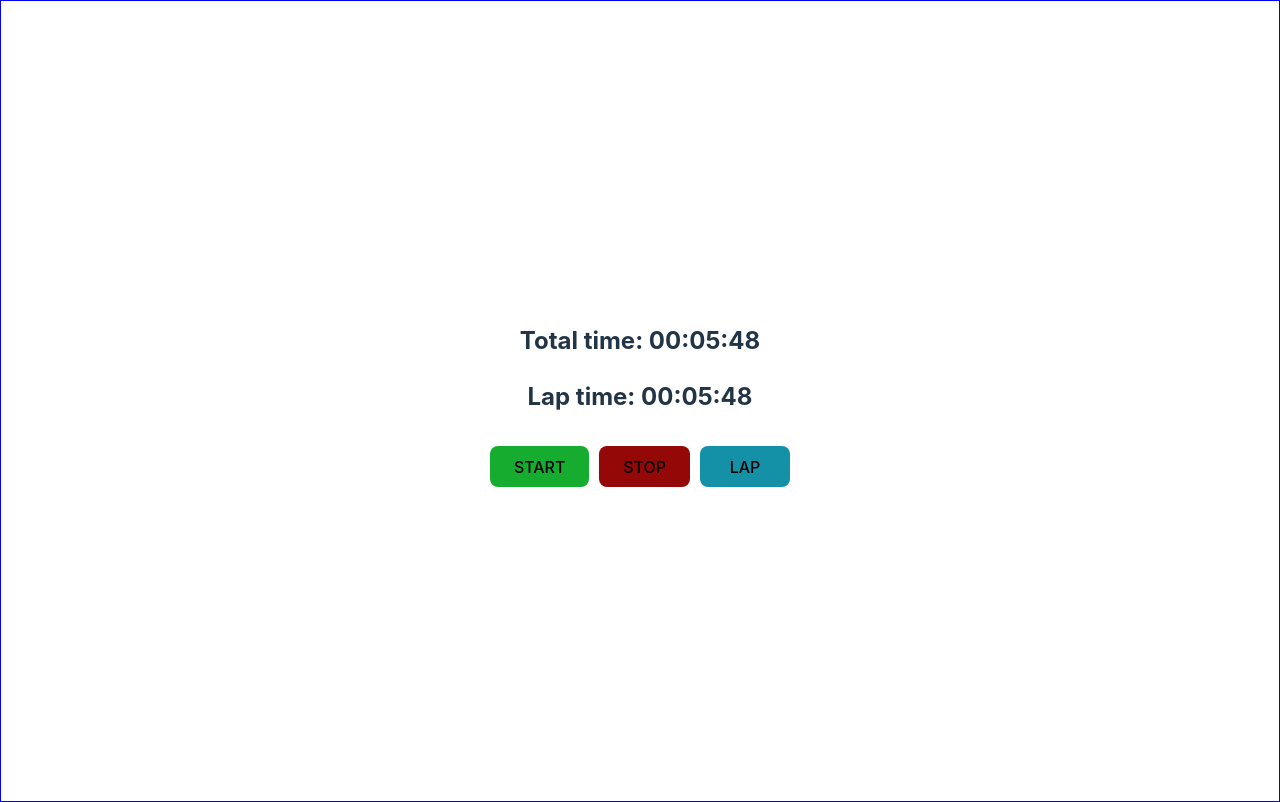
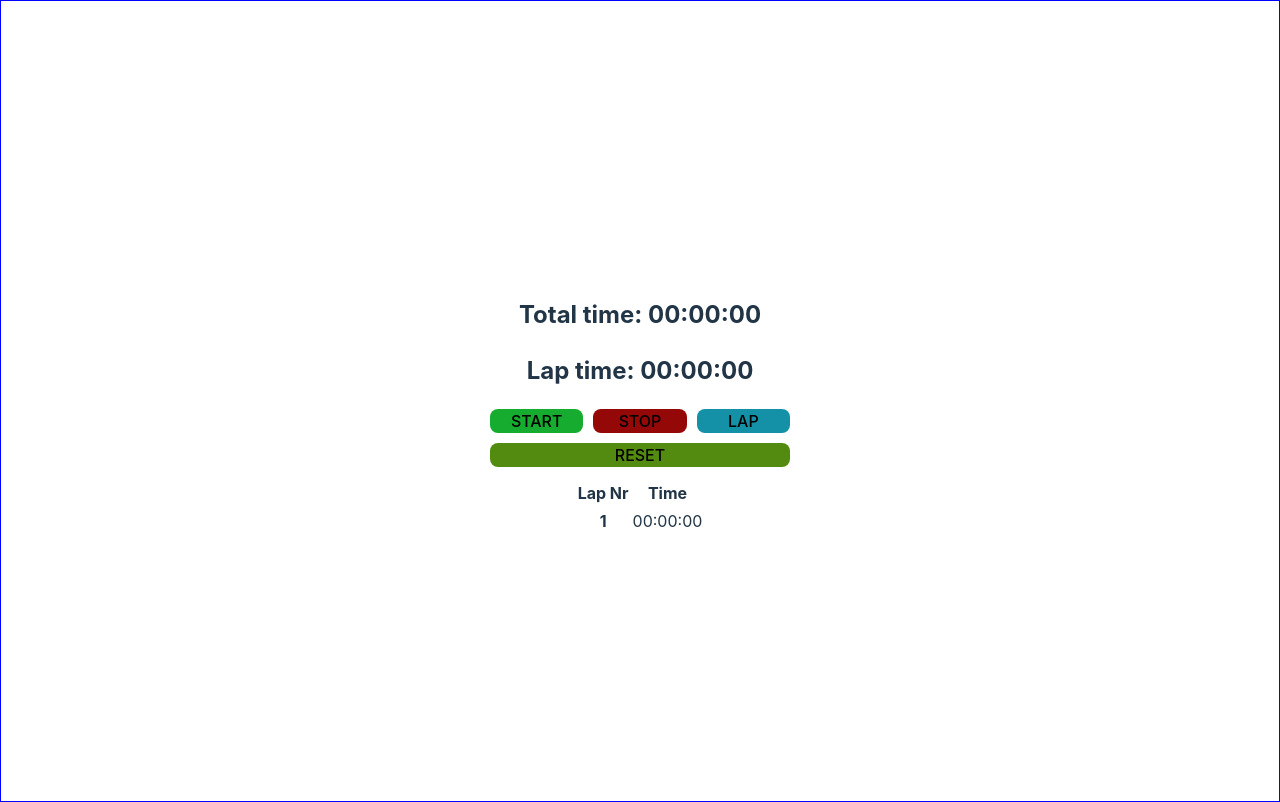
Before and after one commit to LukaMazione-React-js/stopwatch-project_2, a React (Vite) app: page / in a window 1280 px wide. Built offline with nearby package versions, Linux system fonts and the light colour scheme.

Commit message:
Corrected Stopwatch.tsx and added RESET button

```diff
--- a/package.json
+++ b/package.json
@@ -22,7 +22,7 @@
     "eslint-plugin-react-hooks": "^5.1.0-rc.0",
     "eslint-plugin-react-refresh": "^0.4.9",
     "globals": "^15.9.0",
-    "sass": "^1.79.4",
+    "sass-embedded": "^1.79.4",
     "typescript": "^5.5.3",
     "typescript-eslint": "^8.0.1",
     "vite": "^5.4.1"
--- a/src/App.scss
+++ b/src/App.scss
@@ -1,4 +1,8 @@
 #root {
+  display: flex;
+  flex-direction: column;
+  justify-content: center;
+  align-items: center;
   max-width: 1280px;
   margin: 0 auto;
   padding: 2rem;
--- a/src/Button/Button.tsx
+++ b/src/Button/Button.tsx
@@ -1,9 +1,9 @@
-
 type ButtonProps = {
   text?: string;
-  className?: string
+  className?: string;
+  onClick?: () => void;
 };
 
-export const Button = ({ text, className }: ButtonProps) => {
-  return <button className={`${className}`}>{text}</button>;
+export const Button = ({ text, className, onClick }: ButtonProps) => {
+  return <button className={`${className}`} onClick={onClick}>{text}</button>;
 };
--- a/src/Button/button.module.scss
+++ b/src/Button/button.module.scss
@@ -1,10 +1,10 @@
 button {
-  flex-grow: 1;
   min-width: 90px;
-  max-width: 120px;
+  width: 100%;
+  // max-width: 120px;
   border-radius: 8px;
   border: 1px solid transparent;
-  padding: 0.6em 1.2em;
+  // padding: 0.6em 1.2em;
   font-size: 1em;
   font-weight: 500;
   font-family: inherit;
@@ -12,8 +12,6 @@ button {
   cursor: pointer;
   transition: border-color 0.25s;
 }
-
-
 
 button:hover {
   border-color: #646cff;
@@ -23,7 +21,7 @@ button:focus-visible {
   outline: 4px auto -webkit-focus-ring-color;
 }
 
-.start{
+.start {
   background-color: rgb(22, 172, 47);
 }
 
@@ -31,6 +29,12 @@ button:focus-visible {
   background-color: #940808;
 }
 
-.lap{
+.lap {
   background-color: #1491a7;
 }
+
+.reset {
+  margin-top: 10px;
+  background-color: rgb(82, 139, 16);
+
+}
--- a/src/LapsTable.tsx
+++ b/src/LapsTable.tsx
@@ -0,0 +1,32 @@
+type LapsTableProps = {
+  lapTime: number
+}
+
+export const LapsTable = ({ lapTime}: LapsTableProps) => {
+  const formatTime = (timeInMS: number) => {
+    const minutes = Math.floor(timeInMS / (1000 * 60));
+    const seconds = Math.floor((timeInMS % (1000 * 60)) / 1000);
+    const miliseconds = Math.floor((timeInMS % 1000) / 10)
+
+    return `${minutes.toString().padStart(2, '0')}:${seconds.toString().padStart(2, '0')}:${miliseconds.toString().padStart(2, '0')}`;
+  };
+  return (
+    <>
+      <table>
+        <thead>
+          <tr>
+            <th>Lap Nr</th>
+            <th>Time</th>
+          </tr>
+        </thead>
+
+        <tbody>
+          <tr>
+            <th>1</th>
+            <td>{formatTime(lapTime)}</td>
+          </tr>
+        </tbody>
+      </table>
+    </>
+  );
+};
--- a/src/Stopwatch/Stopwatch.tsx
+++ b/src/Stopwatch/Stopwatch.tsx
@@ -3,46 +3,72 @@ import stopwatchStyles from './stopwatch.module.scss';
 import buttonStyles from '../Button/button.module.scss';
 import { TimeDisplay } from '../TimeDisplay';
 import { useState, useEffect } from 'react';
+import { LapsTable } from '../LapsTable';
 
 export const Stopwatch = () => {
   const [totalTime, setTotalTime] = useState(0);
   const [lapTime, setLapTime] = useState(0);
+  const [isRunning, setIsRunning] = useState(false);
 
   useEffect(() => {
-    const intervalTT = setInterval(() => {
-      setTotalTime(prev => prev + 10);
-    }, 10);
+    let intervalTT: number;
+    if (isRunning) {
+      intervalTT = setInterval(() => {
+        setTotalTime(prev => prev + 10);
+        setLapTime(prev => prev + 10);
+      }, 10);
+    }
 
     return () => clearInterval(intervalTT);
-  }, []);
+  }, [isRunning]);
 
-  useEffect(() => {
-    const intervalLT = setInterval(() => {
-      setLapTime(prev => prev + 10);
-    }, 10);
 
-    return () => clearInterval(intervalLT);
-  }, []);
+  const startHandle = () => {
+     setIsRunning(true);
+  };
+  const stopHandle = () => {
+     setIsRunning(false);
+  };
 
+  const lapHandle = () => {
+
+  }
+
+  const resetHandle = () => {
+    setTotalTime(0);
+    setLapTime(0)
+  }
   return (
     <>
-      <TimeDisplay totalTime={totalTime} lapTime={lapTime}/>
       <div className={stopwatchStyles.stopwatch}>
+        <TimeDisplay
+          totalTime={totalTime}
+          lapTime={lapTime}
+        />
         <div className={stopwatchStyles.buttonsLayout}>
           <Button
+            onClick={startHandle}
             className={buttonStyles.start}
             text='START'
           />
           <Button
+            onClick={stopHandle}
             className={buttonStyles.stop}
             text='STOP'
           />
           <Button
+            onClick={lapHandle}
             className={buttonStyles.lap}
             text='LAP'
           />
-        </div>
+          </div>
+          <Button
+          onClick={resetHandle}
+          className={buttonStyles.reset}
+          text='RESET'
+          />
       </div>
+      <LapsTable lapTime={lapTime} />
     </>
   );
 };
--- a/src/Stopwatch/stopwatch.module.scss
+++ b/src/Stopwatch/stopwatch.module.scss
@@ -1,16 +1,13 @@
-.stopwatch{
-  display: flex;
-  flex-direction: column;
-  justify-content: center;
-  align-items: center;
+.stopwatch {
   min-width: 300px;
   border: 1px solid white;
   border-radius: 8px;
   padding: 10px;
+
+  .buttonsLayout {
+    display: flex;
+    justify-content: space-evenly;
+    gap: 10px;
+    width: 100%;
+  }
 }
-.buttonsLayout{
-  display: flex;
-  justify-content: space-evenly;
-  gap: 10px;
-  width: 100%;
-}
--- a/src/index.scss
+++ b/src/index.scss
@@ -25,6 +25,8 @@ a:hover {
 body {
   margin: 0;
   display: flex;
+  // justify-content: center;
+  // align-items: center;
   place-items: center;
   min-width: 320px;
   min-height: 100vh;
--- a/vite.config.ts
+++ b/vite.config.ts
@@ -5,9 +5,11 @@ import react from '@vitejs/plugin-react-swc';
 export default defineConfig({
   plugins: [react()],
   css: {
-    modules: {
-      localsConvention: 'camelCase'
+    devSourcemap: true,
+    preprocessorOptions: {
+      scss: {
+        api: 'modern-compiler', // or "modern", "legacy"
+      },
     },
-    devSourcemap: true,
   },
 });
```
Also changed, not shown: 1 other file (tests, documents, lock files or other folders).
